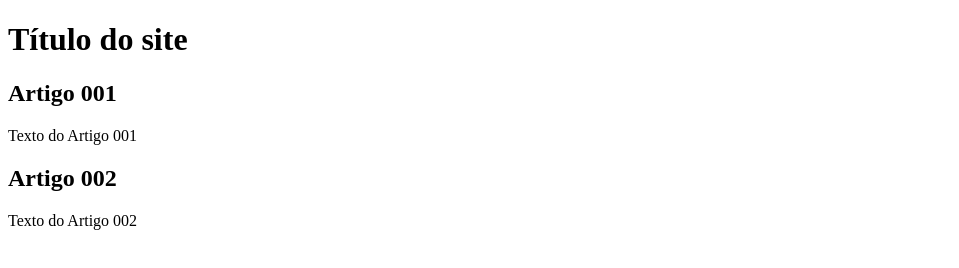
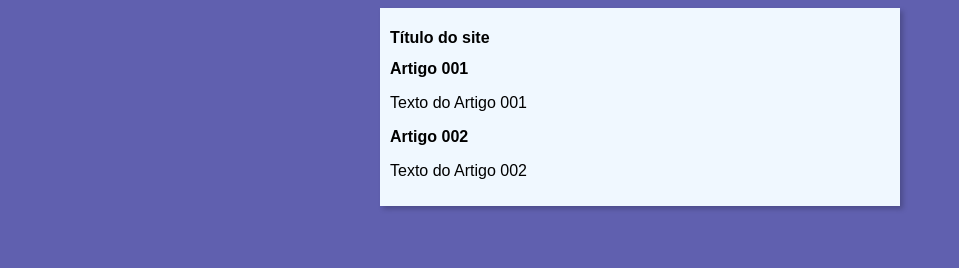
Before and after one commit to ThalesNewton/Projeto-site, a plain HTML site: page index.html in a window 1280 px wide. Shown: the whole page, without its empty margins (0-959 px from the left). Drawn offline with Linux system fonts and the light colour scheme.

Commit message:
Iniciei o design

```diff
--- /dev/null
+++ b/estilos/style.css
@@ -0,0 +1,14 @@
+*{
+    font-family: Arial, Helvetica, sans-serif;
+    font-size: 16px;
+}
+body{
+    background-color: rgb(96, 96, 175);
+}
+main{
+    background-color: aliceblue;
+    width: 500px;
+    margin: auto;
+    padding: 10px;
+    box-shadow: 3px 3px 5px rgba(0, 0, 0, 0.21);
+}
--- a/index.html
+++ b/index.html
@@ -4,6 +4,7 @@
     <meta charset="UTF-8">
     <meta name="viewport" content="width=device-width, initial-scale=1.0">
     <title>Título do site</title>
+    <link rel="stylesheet" href="estilos/style.css">
 </head>
 <body>
     <main>
```
